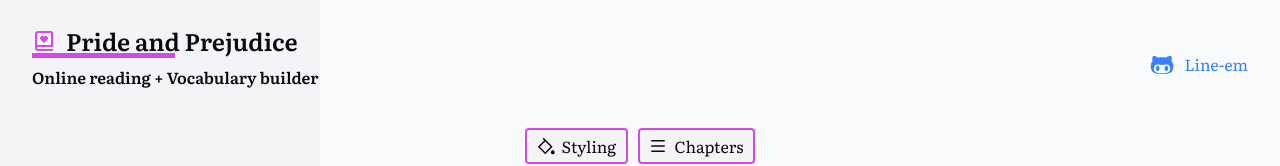
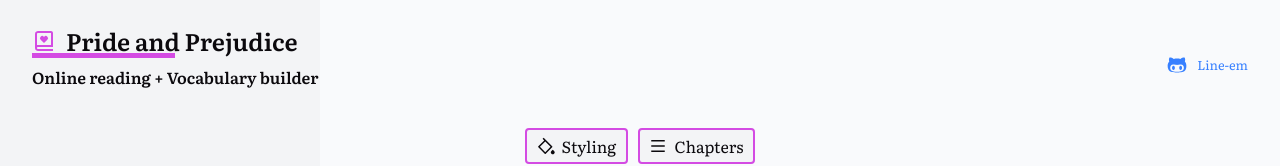
Before and after one commit to line-em/pride-and-prejudice, a Next.js app: page / in a window 1280 px wide. Shown: the top 166 px of the page. Built offline with nearby package versions, Linux system fonts and the light colour scheme.

Commit message:
smaller credits

```diff
--- a/src/components/Header.jsx
+++ b/src/components/Header.jsx
@@ -19,9 +19,10 @@ function Header() {
 			<Link
 				href="https://github.com/line-em"
 				className="no-button flex"
+				style={{ fontSize: ".8rem" }}
 				target="_blank"
 			>
-				<FaGithubAlt size={24} title={"Code Repository on Github"} /> Line-em
+				<FaGithubAlt size={20} title={"Code Repository on Github"} /> Line-em
 			</Link>
 		</nav>
 	);
```
